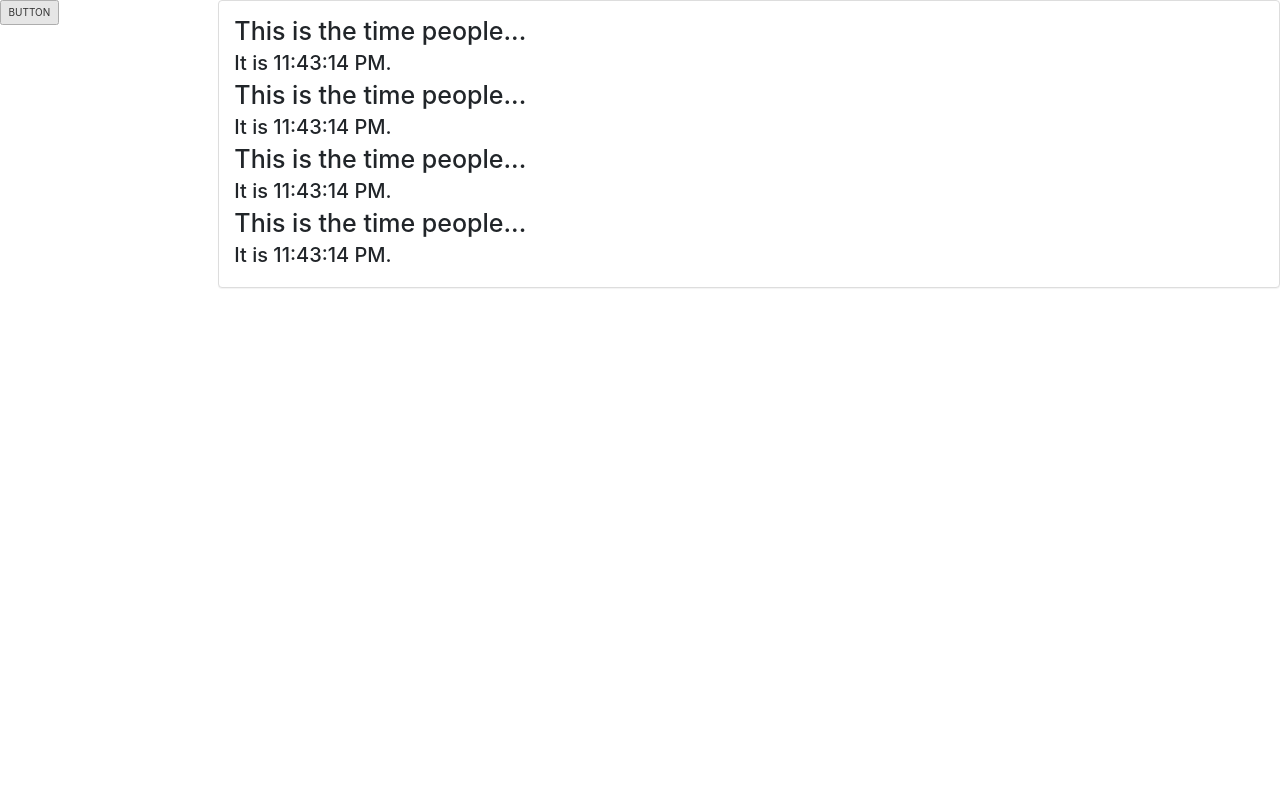
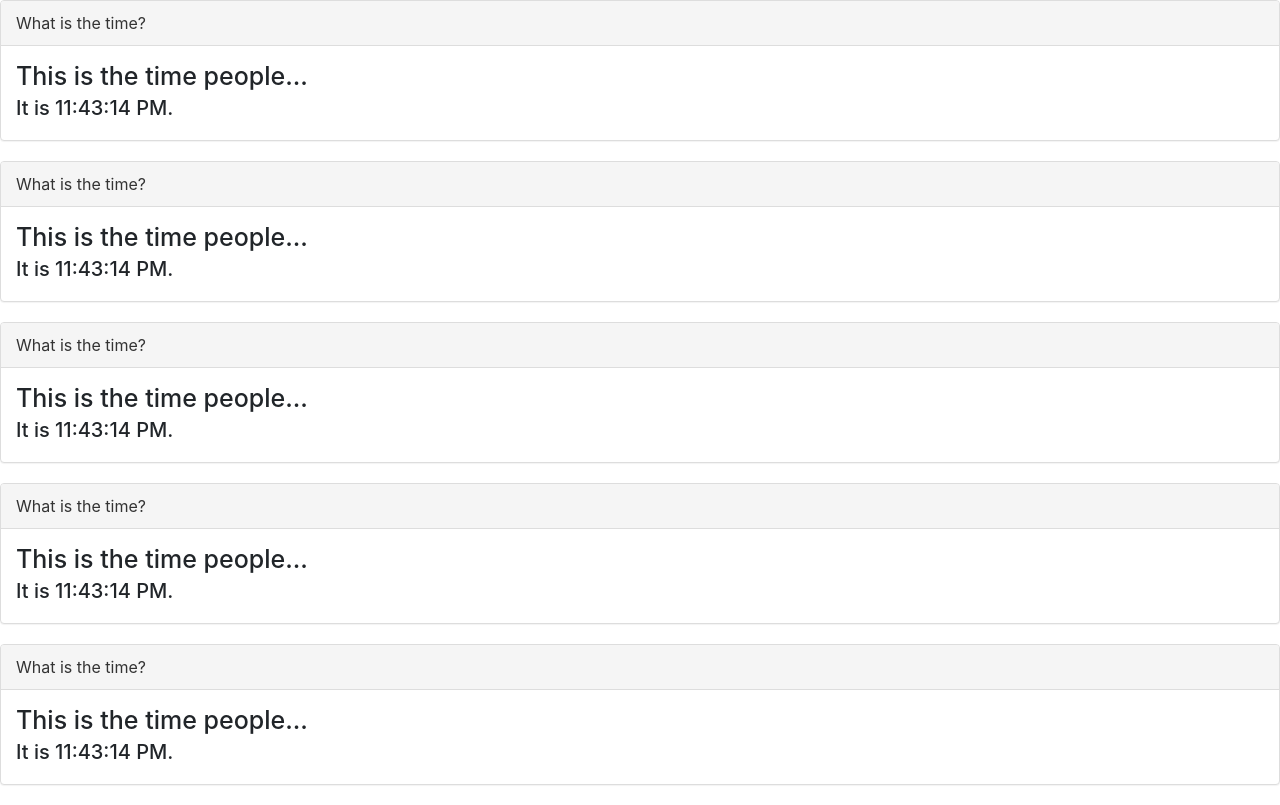
Before and after one commit to bhimeshchauhan/MuzeikComponist, a React (Create React App) app: page / in a window 1280 px wide. Built offline with nearby package versions, Linux system fonts and the light colour scheme.

Commit message:
main panel component design

```diff
--- a/src/clock/App.js
+++ b/src/clock/App.js
@@ -1,5 +1,5 @@
 import React, { Component } from 'react';
-import { Panel, Button } from 'react-bootstrap'
+import { Panel } from 'react-bootstrap'
 import './App.css';
 import 'bootstrap/dist/css/bootstrap.min.css';
 
@@ -32,28 +32,72 @@ class App extends Component {
 
     render() {
         return (
-            <div className="row">
-                <div className="col-xs-2">
-                    <Button onClick={() => this.setState({ open: !this.state.open })}>
-                        BUTTON
-                    </Button>
-                </div>
-                <div className="col-xs-10">
-                    <Panel id="collapsible-panel-example-1" expanded={this.state.open}>
+            <div>
+                <Panel id="collapsible-panel-example-2" defaultExpanded>
+                    <Panel.Heading>
+                        <Panel.Title toggle>
+                            What is the time?
+                        </Panel.Title>
+                    </Panel.Heading>
                     <Panel.Collapse>
                         <Panel.Body>
-                                <h1>This is the time people...</h1>
-                                <h2>It is {this.state.date.toLocaleTimeString()}.</h2>
-                                <h1>This is the time people...</h1>
-                                <h2>It is {this.state.date.toLocaleTimeString()}.</h2>
-                                <h1>This is the time people...</h1>
-                                <h2>It is {this.state.date.toLocaleTimeString()}.</h2>
                             <h1>This is the time people...</h1>
                             <h2>It is {this.state.date.toLocaleTimeString()}.</h2>
                         </Panel.Body>
                     </Panel.Collapse>
                 </Panel>
-                </div>
+                <Panel id="collapsible-panel-example-2" defaultExpanded>
+                    <Panel.Heading>
+                        <Panel.Title toggle>
+                            What is the time?
+                        </Panel.Title>
+                    </Panel.Heading>
+                    <Panel.Collapse>
+                        <Panel.Body>
+                            <h1>This is the time people...</h1>
+                            <h2>It is {this.state.date.toLocaleTimeString()}.</h2>
+                        </Panel.Body>
+                    </Panel.Collapse>
+                </Panel>
+                <Panel id="collapsible-panel-example-2" defaultExpanded>
+                    <Panel.Heading>
+                        <Panel.Title toggle>
+                            What is the time?
+                        </Panel.Title>
+                    </Panel.Heading>
+                    <Panel.Collapse>
+                        <Panel.Body>
+                            <h1>This is the time people...</h1>
+                            <h2>It is {this.state.date.toLocaleTimeString()}.</h2>
+                        </Panel.Body>
+                    </Panel.Collapse>
+                </Panel>
+                <Panel id="collapsible-panel-example-2" defaultExpanded>
+                    <Panel.Heading>
+                        <Panel.Title toggle>
+                            What is the time?
+                        </Panel.Title>
+                    </Panel.Heading>
+                    <Panel.Collapse>
+                        <Panel.Body>
+                            <h1>This is the time people...</h1>
+                            <h2>It is {this.state.date.toLocaleTimeString()}.</h2>
+                        </Panel.Body>
+                    </Panel.Collapse>
+                </Panel>
+                <Panel id="collapsible-panel-example-2" defaultExpanded>
+                    <Panel.Heading>
+                        <Panel.Title toggle>
+                            What is the time?
+                        </Panel.Title>
+                    </Panel.Heading>
+                    <Panel.Collapse>
+                        <Panel.Body>
+                            <h1>This is the time people...</h1>
+                            <h2>It is {this.state.date.toLocaleTimeString()}.</h2>
+                        </Panel.Body>
+                    </Panel.Collapse>
+                </Panel>
             </div>
 
         );
```
Lines whose indentation alone changed are shown as unchanged.
